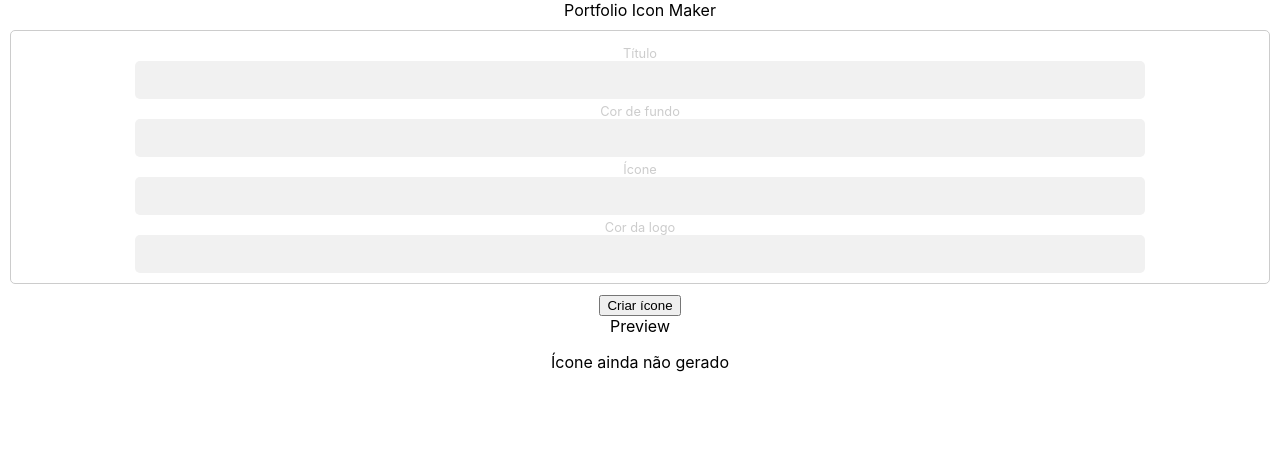
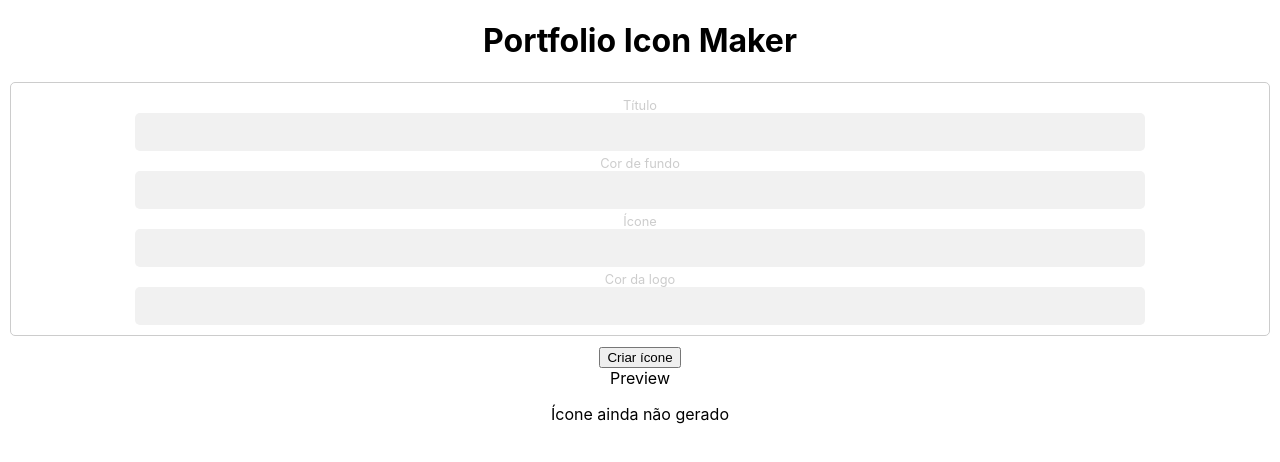
Before and after one commit to vinigofr/portfolio-icon, a React (Create React App) app: page / in a window 1280 px wide. Shown: the top 462 px of the page. Built offline with nearby package versions, Linux system fonts and the light colour scheme.

Commit message:
Estiliza título

```diff
--- a/src/Components/Header.jsx
+++ b/src/Components/Header.jsx
@@ -1,8 +1,11 @@
 import React from 'react';
+import '../Styles/Header.css';
 
 const Header = function () {
   return (
-    <header>Portfolio Icon Maker</header>
+    <header><h1 className='mainTitle'>
+      Portfolio Icon Maker
+      </h1></header>
   );
 };
 
--- /dev/null
+++ b/src/Styles/Header.css
@@ -0,0 +1,9 @@
+.mainTitle:hover {
+  transform: rotate(1deg) scale(1.1);
+  transition: all 0.3s ease-in-out;
+}
+
+.mainTitle:not(:hover) {
+  /* transform: rotate(deg) scale(1); */
+  transition: all 0.3s ease-in-out;
+}
```
